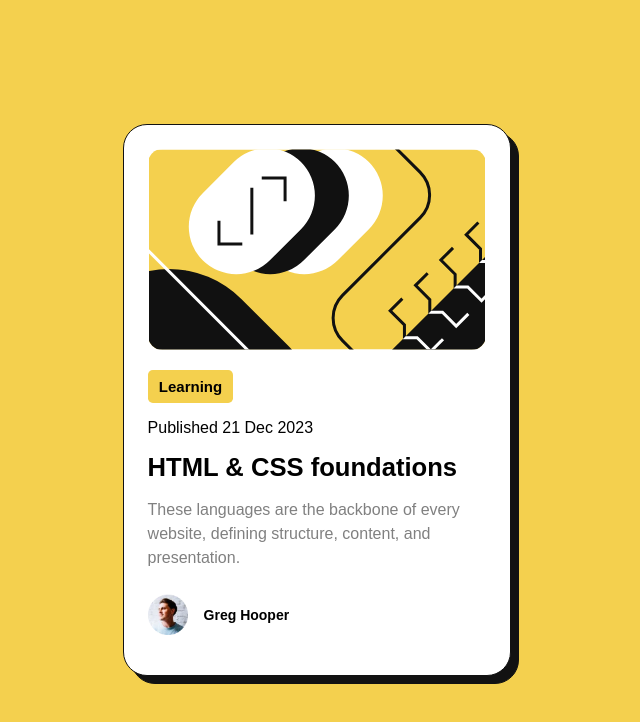
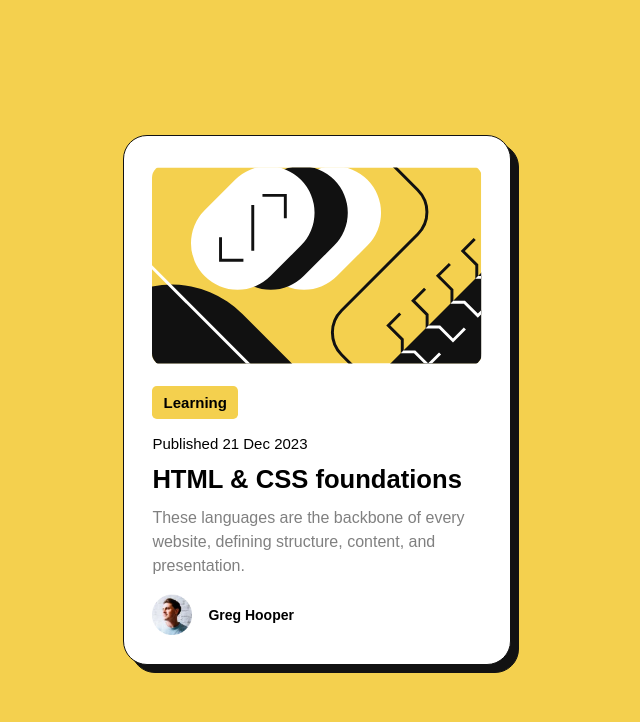
Before and after one commit to DrakeHermit/Blog-preview-card, a plain HTML site: page index.html in a window 1280 px wide. Shown: the whole page, without its empty margins (323-963 px from the left). Drawn offline with Linux system fonts and the light colour scheme.

Commit message:
Finished challenge

```diff
--- a/index.html
+++ b/index.html
@@ -18,11 +18,102 @@
   </head>
   <body>
     <main class="container">
-      <img
-        src="/assets/images/illustration-article.svg"
-        alt="Illustration image"
-        class="illustration"
-      />
+      <svg
+        xmlns="http://www.w3.org/2000/svg"
+        width="338"
+        height="201"
+        fill="none"
+        viewBox="0 0 336 201"
+      >
+        <g clip-path="url(#a)">
+          <path fill="#F4D04E" d="M0 .5h336v200H0z" />
+          <rect
+            width="139"
+            height="95"
+            x="87.996"
+            y="77.729"
+            fill="#fff"
+            rx="47.5"
+            transform="rotate(-45 87.996 77.729)"
+          />
+          <rect
+            width="139"
+            height="95"
+            x="54.055"
+            y="77.729"
+            fill="#111"
+            rx="47.5"
+            transform="rotate(-45 54.055 77.729)"
+          />
+          <path
+            fill="#111"
+            d="M234.864 209.036 451.4-7.5l67.175 67.175-216.536 216.536z"
+          />
+          <rect
+            width="139"
+            height="95"
+            x="20.114"
+            y="77.729"
+            fill="#fff"
+            rx="47.5"
+            transform="rotate(-45 20.114 77.729)"
+          />
+          <rect
+            width="204.19"
+            height="270.554"
+            fill="#111"
+            rx="102.095"
+            transform="scale(-1 1) rotate(45 -103.887 14.564)"
+          />
+          <path
+            stroke="#fff"
+            stroke-width="3"
+            d="m6.69-357.5 135.583 135.727c12.481 12.494 12.481 32.737 0 45.231L-45.544 11.475c-12.481 12.494-12.481 32.737 0 45.23L107.088 209.5"
+          />
+          <path
+            stroke="#111"
+            stroke-width="3"
+            d="M69.965 71.719v23.334h23.334M136.079 52.273V28.94h-23.334M102.845 38.838v46.67M210.364-37.5l60.873 60.873c12.497 12.496 12.497 32.758 0 45.254l-77.745 77.746c-12.497 12.496-12.497 32.758 0 45.254l69.872 69.873"
+          />
+          <path
+            stroke="#111"
+            stroke-width="3"
+            d="m253.339 149.574-12.144 12.145 14.256 14.257v12.672h12.673l13.729 13.729 12.145-12.145M278.685 124.228l-12.145 12.145 14.257 14.257v12.673h12.673l13.729 13.729 12.145-12.145M304.031 98.883l-12.145 12.144 14.257 14.257v12.673h12.673l13.729 13.729 12.144-12.145M329.376 73.537l-12.145 12.145 14.257 14.257v12.672h12.673l13.729 13.729 12.145-12.144"
+          />
+          <path
+            stroke="#fff"
+            stroke-width="5"
+            d="m354.722 48.191-12.145 12.145 14.257 14.257v12.673h12.673l13.729 13.729 12.145-12.145"
+          />
+          <mask
+            id="b"
+            width="285"
+            height="285"
+            x="234"
+            y="-8"
+            maskUnits="userSpaceOnUse"
+            style="mask-type: alpha;"
+          >
+            <path
+              fill="#111"
+              d="M234.864 209.036 451.4-7.5l67.175 67.175-216.536 216.536z"
+            />
+          </mask>
+          <g stroke="#fff" mask="url(#b)">
+            <path
+              stroke-width="3"
+              d="m253.339 149.574-12.144 12.145 14.256 14.257v12.672h12.673l13.729 13.729 12.145-12.145M278.685 124.228l-12.145 12.145 14.257 14.257v12.673h12.673l13.729 13.729 12.145-12.145M304.031 98.883l-12.145 12.144 14.257 14.257v12.673h12.673l13.729 13.729 12.144-12.145M329.376 73.537l-12.145 12.145 14.257 14.257v12.672h12.673l13.729 13.729 12.145-12.145"
+            />
+            <path
+              stroke-width="5"
+              d="m354.722 48.191-12.145 12.145 14.257 14.257v12.673h12.673l13.729 13.729 12.145-12.145"
+            />
+          </g>
+        </g>
+        <defs>
+          <clipPath id="a"><path fill="#fff" d="M0 .5h336v200H0z" /></clipPath>
+        </defs>
+      </svg>
       <p class="tag">Learning</p>
       <p class="publication">Published 21 Dec 2023</p>
       <h1 class="mainHeading">HTML & CSS foundations</h1>
--- a/style.css
+++ b/style.css
@@ -13,8 +13,10 @@ body {
   font-family: 'Figtree', sans-serif;
 }
 
-.container > * {
-  margin-bottom: 1rem;
+svg {
+  width: 100%;
+  text-align: center;
+  border-radius: 0.8rem;
 }
 
 .container {
@@ -22,12 +24,8 @@ body {
   max-width: 24.3rem;
   border: 1px solid hsl(0, 0%, 7%);
   border-radius: 1.5rem;
-  padding: 1.5rem;
+  padding: 1.8rem;
   filter: drop-shadow(8px 8px hsl(0, 0%, 7%));
-}
-
-.illustration {
-  border-radius: 0.9rem;
 }
 
 .tag {
@@ -37,14 +35,17 @@ body {
   display: inline-block;
   padding: 0.5rem 0.7rem;
   border-radius: 0.3rem;
+  margin: 1rem 0;
 }
 
-.published {
+.publication {
   font-size: 15px;
+  margin-bottom: 0.8rem;
 }
 
 .mainHeading {
   font-size: 1.6rem;
+  margin-bottom: 0.8rem;
 }
 
 .mainHeading:hover {
@@ -54,7 +55,7 @@ body {
 
 .description {
   color: hsl(0, 0%, 50%);
-  margin-bottom: 1.5rem;
+  margin-bottom: 1rem;
   line-height: 1.5;
 }
 
@@ -72,3 +73,21 @@ body {
   font-weight: bold;
   font-size: 14px;
 }
+
+@media screen and (max-width: 375px) {
+  .container {
+    width: 320px;
+    padding: 1.6rem;
+  }
+  svg {
+    height: 100%;
+    margin-bottom: 1.5rem;
+  }
+  .mainHeading {
+    font-size: 1.3rem;
+    margin: 1.2rem 0;
+  }
+  .tag {
+    margin-top: 0;
+  }
+}
```
